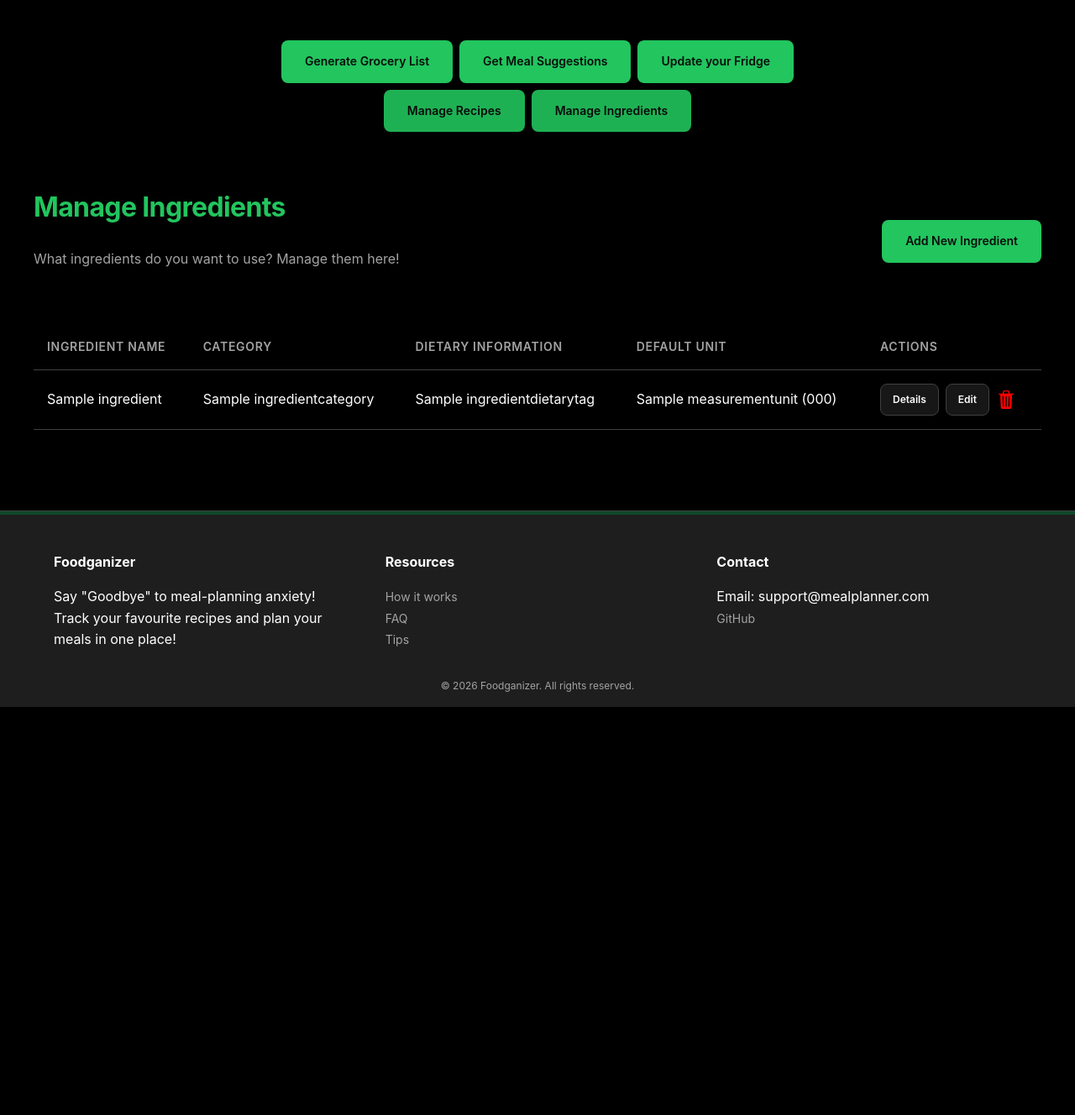
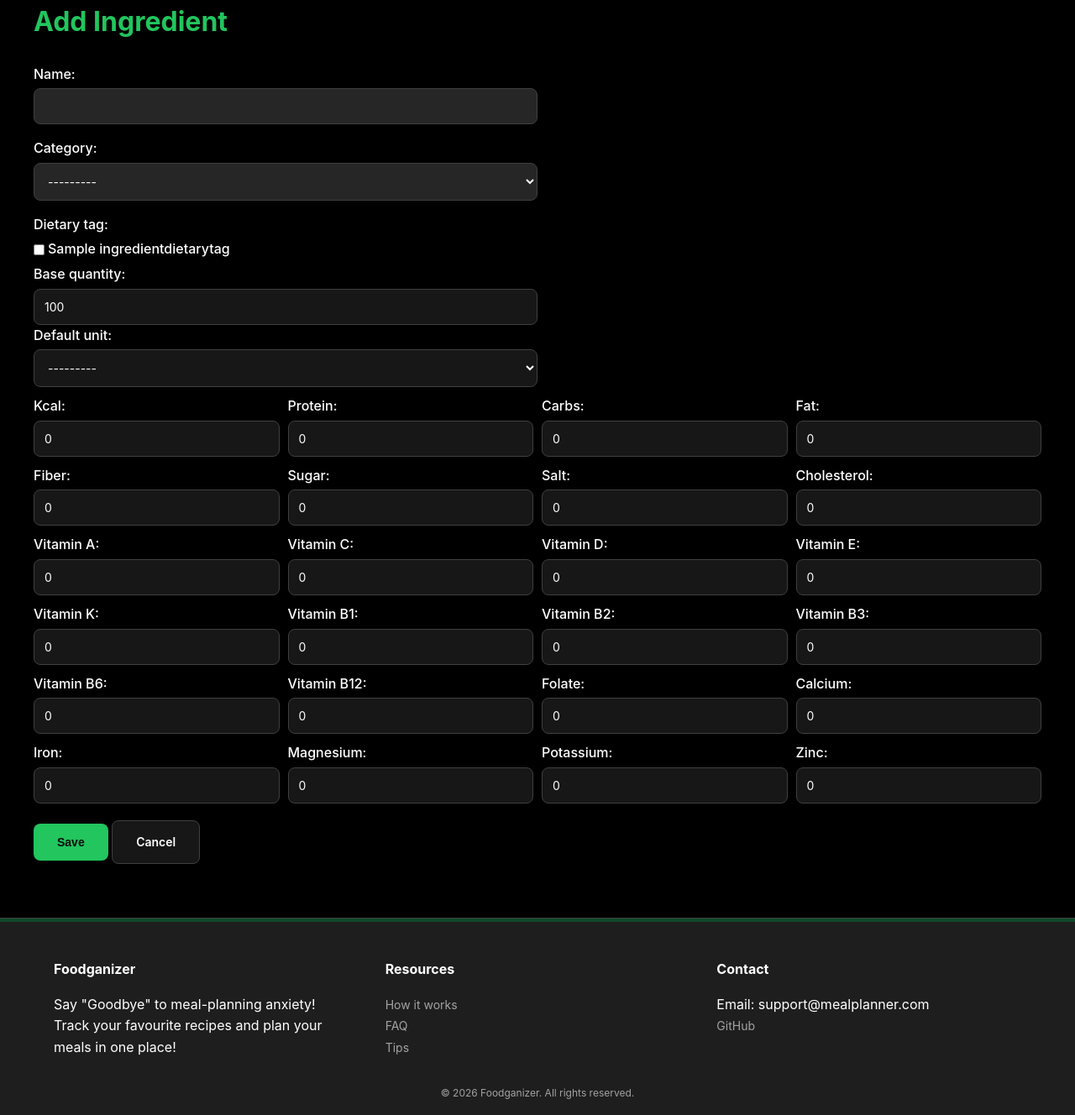
Before and after one commit to YoanaBast/healthy_meals, a Django app: page /ingredients/add/ in a window 1280 px wide. Shown: the part 62-1390 px from the top of the page at 84% size. Before the commit the page ends 904 px from the top, so only its background shows below. Run offline with Django 5.2, Linux system fonts and the light colour scheme; tables that the repository leaves empty hold one stand-in row (values such as "Sample post"); parts of the project's set-up code (start-up, migrations or seed data) failed here and were passed over.

Commit message:
moved add ingredient to a new page instead of a modal, because the nutrients are too many to render cleanly on a pop-up

```diff
--- a/ingredients/forms.py
+++ b/ingredients/forms.py
@@ -24,9 +24,9 @@ class IngredientFormBase(forms.ModelForm):
             }),
             'name': forms.TextInput(attrs={'class': 'form-input'}),
             'category': forms.Select(attrs={'class': 'form-select'}),
-            'dietary_tag': forms.CheckboxSelectMultiple(),  # multiple choice
-            'default_unit': forms.Select(attrs={'class': 'form-select'}),
-            'base_quantity': forms.NumberInput(attrs={'class': 'form-input', 'value': 100, 'min': 0}, ),
+            'dietary_tag': forms.CheckboxSelectMultiple(attrs={'class': 'dietary-tags'}),
+            'default_unit': forms.Select(attrs={'class': 'form-select', 'style': 'width: 50%;'}),
+            'base_quantity': forms.NumberInput(attrs={'class': 'form-input', 'style': 'width: 50%;', 'value': 100, 'min': 0}, ),
         }
 
     def __init__(self, *args, **kwargs):
--- /dev/null
+++ b/ingredients/templates/ingredients/add_ingredient.html
@@ -0,0 +1,41 @@
+{% extends 'base.html' %}
+{% load static %}
+{% block title %}Add Recipe{% endblock %}
+{% load static %}
+
+{% block content %}
+
+<div class="container-home">
+    <h2>Add Ingredient</h2>
+
+<form method="post" action="{% url 'add_ingredient' %}">
+    {% csrf_token %}
+
+    <!-- normal fields -->
+    {{ form.name.label_tag }} {{ form.name }}
+    {{ form.category.label_tag }} {{ form.category }}
+    {{ form.dietary_tag.label_tag }} {{ form.dietary_tag }}
+    {{ form.base_quantity.label_tag }} {{ form.base_quantity }}
+    {{ form.default_unit.label_tag }} {{ form.default_unit }}
+
+    <!-- Nutrients in grid -->
+    <div class="nutrients-grid">
+        {% for nutrient in form %}
+                {% if "base_quantity_" in nutrient.name and nutrient.name != "base_quantity" %}
+                <div class="nutrient-item">
+                    {{ nutrient.label_tag }} {{ nutrient }}
+                </div>
+            {% endif %}
+        {% endfor %}
+    </div>
+
+    <div class="form-actions" style="margin-top:20px;">
+        <button type="submit" class="btn btn-success">Save</button>
+        <a href="{% url 'manage_ingredients' %}" class="btn btn-secondary">Cancel</a>
+    </div>
+</form>
+
+</div>
+
+<script src="{% static 'js/zero_inputt_handler.js' %}"></script>
+{% endblock %}
--- a/ingredients/templates/ingredients/add_ingredient_modal.html
+++ /dev/null
@@ -1,23 +0,0 @@
-{% load static %}
-{% load form_extras %}
-
-<div id="addIngredientModal" class="modal-overlay">
-      <div class="modal-content">
-          <h3 class="modal-title">Add Ingredient</h3>
-
-          <!-- Small X button -->
-          <a href="#" class="close-button">&times;</a>
-
-
-          <form method="post" action="{% url 'add_ingredient' %}">
-            {% csrf_token %}
-            {{ add_form.as_p }}
-            <div class="form-actions">
-                <button type="submit" class="btn">Save</button>
-                <a href="#" class="btn btn-secondary">Cancel</a>
-            </div>
-        </form>
-
-
-      </div>
-  </div>
--- a/ingredients/templates/ingredients/manage_ingredients.html
+++ b/ingredients/templates/ingredients/manage_ingredients.html
@@ -19,12 +19,11 @@
                 <h2 class="section-title">Manage Ingredients</h2>
                 <p class="section-description">What ingredients do you want to use? Manage them here!</p>
             </div>
-            <a href="#addIngredientModal" class="btn">Add New Ingredient</a>
+
+        <a href="{% url 'add_ingredient' %}" class="btn">Add Ingredient</a>
+
         </div>
 
-
-        <!-- ADD POPUP -->
-        {% include 'ingredients/add_ingredient_modal.html' %}
 
 
         <!-- DELETE POPUP -->
--- a/ingredients/views.py
+++ b/ingredients/views.py
@@ -30,17 +30,10 @@ def add_ingredient(request):
 
     if request.method == 'POST' and form.is_valid():
         form.save()
-        return redirect('manage_ingredients')  # reloads the page after save
+        return redirect('manage_ingredients')
 
-    context = {
-        'form': form,
-        'ingredients': Ingredient.objects.select_related('category', 'default_unit')
-                                         .prefetch_related('dietary_tag')
-                                         .all()
-                                         .order_by('name')
-    }
+    return render(request, 'ingredients/add_ingredient.html', {'form': form})
 
-    return render(request, 'ingredients/manage_ingredients.html', context)
 
 
 
--- a/static/css/styles.css
+++ b/static/css/styles.css
@@ -1162,3 +1162,46 @@ label {
     height: 24px;
     display: block;
 }
+
+
+
+/* ADD ITEMS  NUTRIENTS COL SPLIT */
+
+.nutrients-grid {
+    display: grid;
+    grid-template-columns: repeat(4, 1fr);
+    gap: 10px;
+    margin-top: 10px;
+}
+
+.nutrient-item {
+    display: flex;
+    flex-direction: column;
+}
+
+@media (max-width: 768px) {
+    .nutrients-grid {
+        grid-template-columns: 1fr;
+    }
+}
+
+
+
+
+.dietary-tags {
+    display: flex;
+    flex-wrap: wrap;
+    gap: 10px;
+}
+
+.dietary-tags label {
+    display: flex;
+    align-items: center;
+    margin-right: 10px;
+}
+
+.dietary-tags input[type="checkbox"] {
+    margin-right: 4px; /* space between checkbox and text */
+    accent-color: green; /* makes checkbox green instead of default blue */
+
+}
```
Also changed, not shown: static/js/add_recipe_handler.js (deleted, +0 -96 lines).
